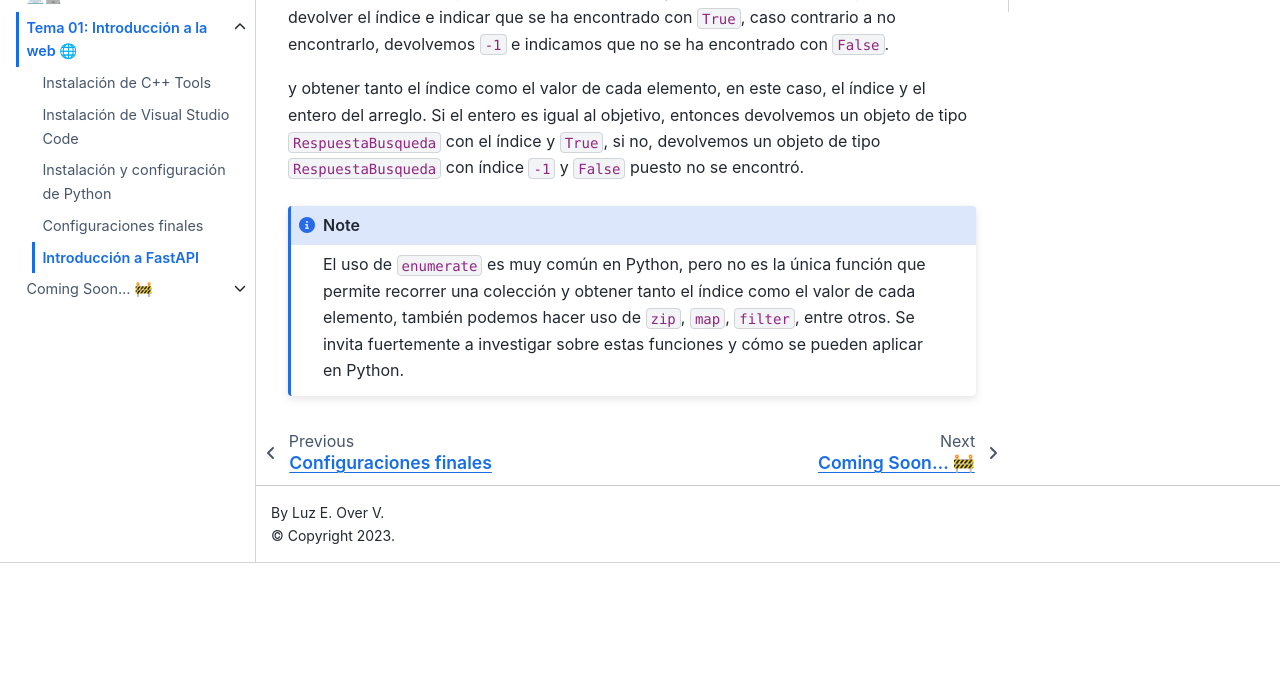
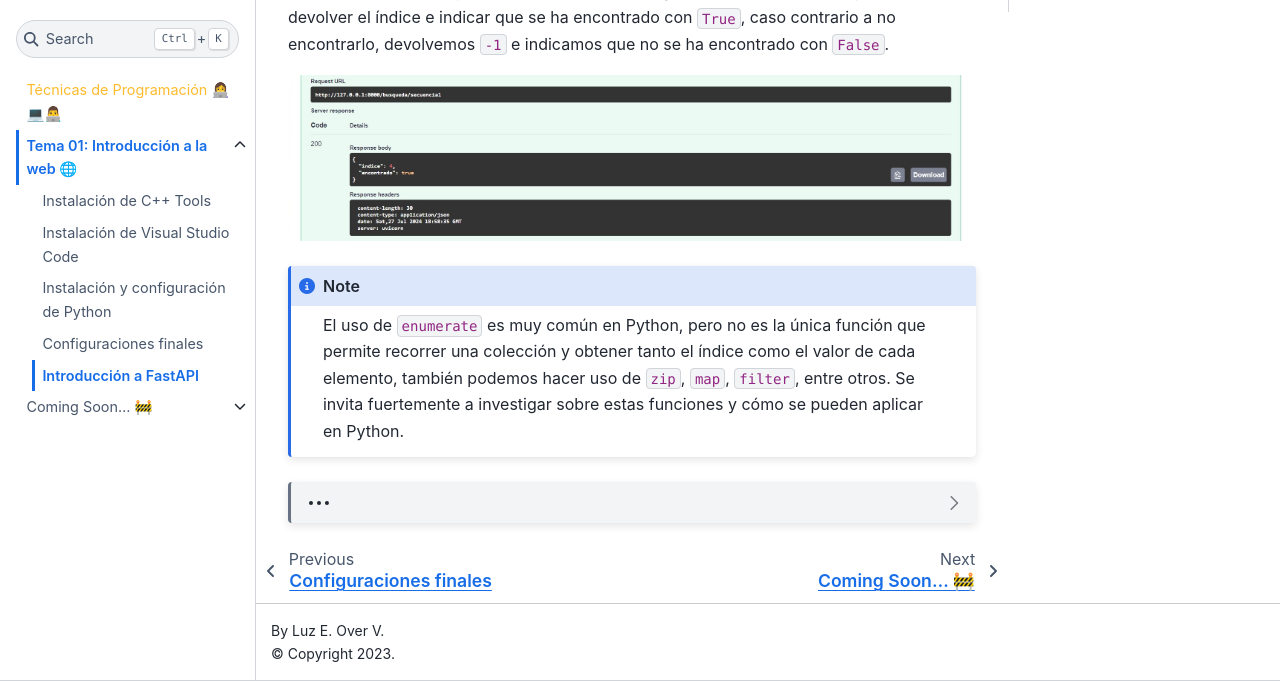
Before and after one commit to OverCV/PT-Help, a Jupyter Book: the page built from docs/temas/uno/fastapi.md, in a window 1280 px wide and 900 px high, scrolled down 9008 px, cut to the strip 219-900 px from the top of the window. Built offline with Jupyter Book 1.0.4 settings and Sphinx 7.4.7 and the Sphinx Book theme 1.1.4, drawn with Linux system fonts in a browser that asks for light colours; before the commit the page ends 9790 px from its top, so only the background shows below that.

````diff
--- a/docs/temas/uno/fastapi.md
+++ b/docs/temas/uno/fastapi.md
@@ -358,8 +358,14 @@ def sequential_search(dto: SolicitudBusqueda):
 Para la resolución del problema haremos uso de un ciclo `for each`, en Python existe la función `enumerate` que nos permite recorrer una colección asociando un indice a cada elemento, nos devuelve una tupla donde primero obtenemos el índice y luego el elemento.
 En cada iteración comparamos si el elemento es igual al buscado, si es así podemos devolver el índice e indicar que se ha encontrado con `True`, caso contrario a no encontrarlo, devolvemos `-1` e indicamos que no se ha encontrado con `False`.
 
-y obtener tanto el índice como el valor de cada elemento, en este caso, el índice y el entero del arreglo. Si el entero es igual al objetivo, entonces devolvemos un objeto de tipo `RespuestaBusqueda` con el índice y `True`, si no, devolvemos un objeto de tipo `RespuestaBusqueda` con índice `-1` y `False` puesto no se encontró.
+<img src='../../_static/images/tema_01/response.png' style='border-radius: 1rem;'/>
+
 
 ```{note}
 El uso de `enumerate` es muy común en Python, pero no es la única función que permite recorrer una colección y obtener tanto el índice como el valor de cada elemento, también podemos hacer uso de `zip`, `map`, `filter`, entre otros. Se invita fuertemente a investigar sobre estas funciones y cómo se pueden aplicar en Python.
 ```
+
+```{dropdown}
+**🎉 Enhorabuena 🎊**
+Has hecho tu primera lógica en el Framework de FastAPI 🥳 Con esto tienes lo necesario para practicar aún más y explorar las distintas formas de manejar entradas de datos, definir esquemas y crear múltiples niveles de lógica en un aplicativo ¡Nos vemos hasta la próxima!
+```
````
